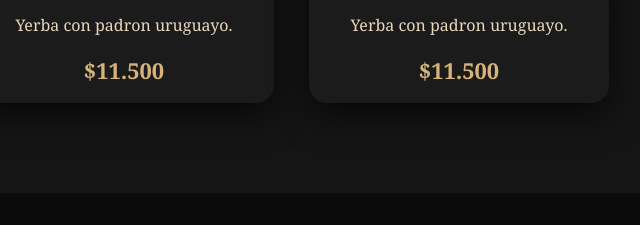
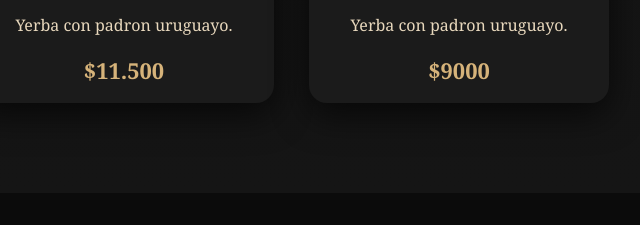
Before and after one commit to FranRizzotto/matesboedo, a plain HTML site: page index.html in a window 1280 px wide. Shown: the part 3181-3406 px from the top of the page, 516-1156 px from the left. Drawn offline with Linux system fonts and the light colour scheme.

```diff
--- a/index.html
+++ b/index.html
@@ -231,7 +231,7 @@
 
             <h3>Sara Kg</h3>
             <p>Yerba con padron uruguayo.</p>
-            <span>$11.500</span>
+            <span>$9000</span>
         </a>
 
 
```
